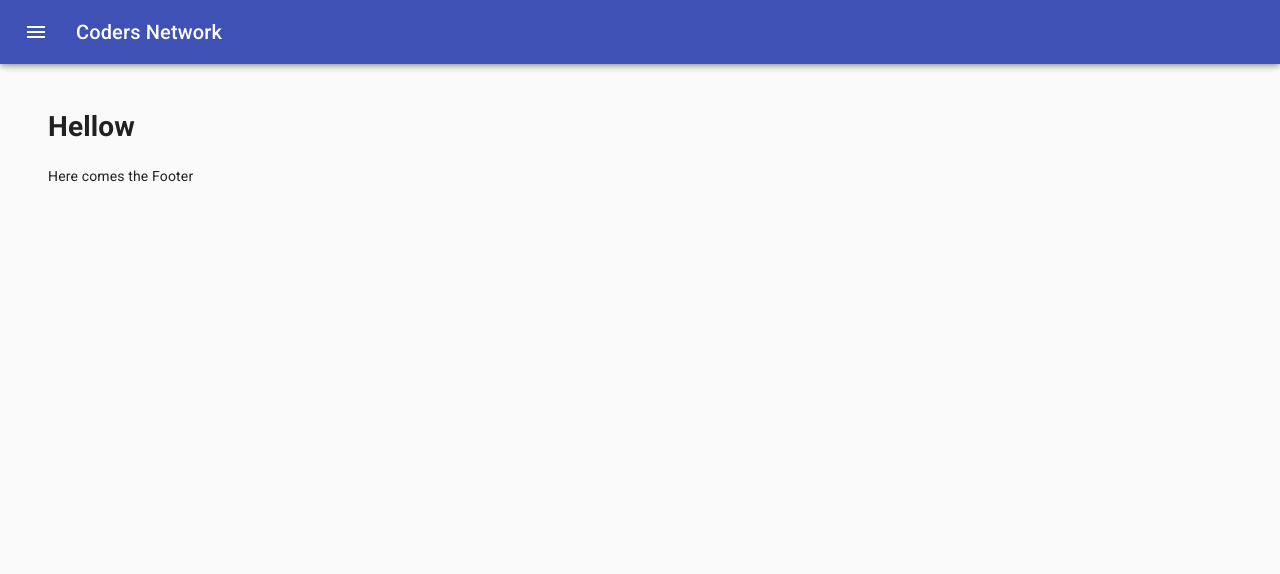
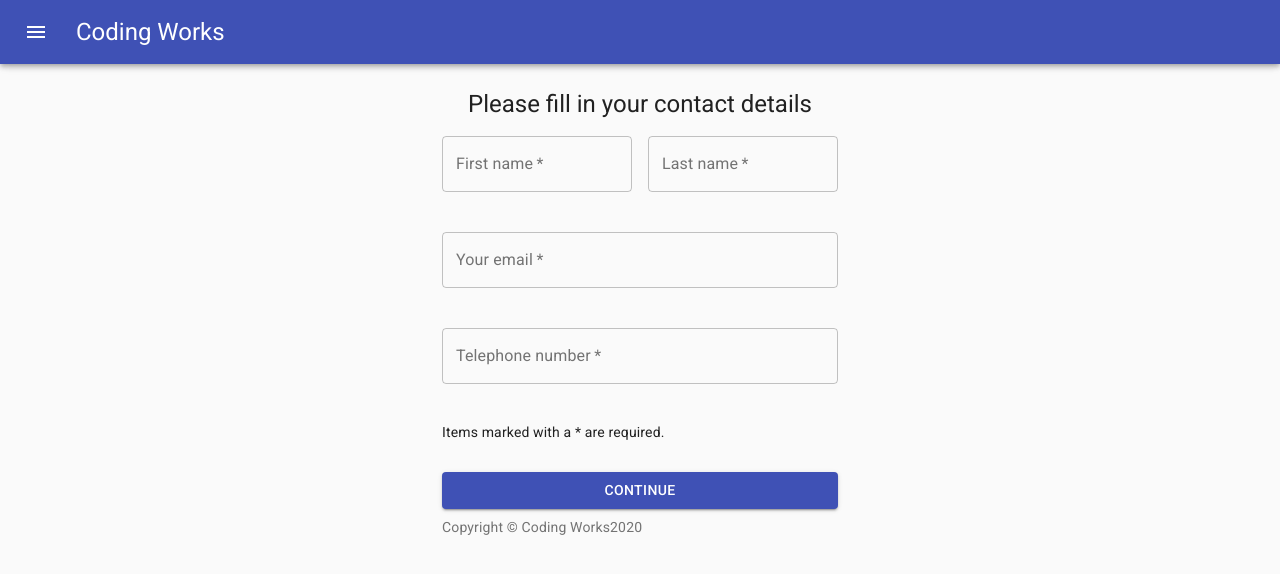
Before and after one commit to jhhest/codingworks-client, a React (Create React App) app in the folder react-app/: page /signup in a window 1280 px wide. Shown: the top 574 px of the page. Built offline with nearby package versions, Linux system fonts and the light colour scheme.

Commit message:
Added some steps to the signupform. When user is signup, the user will be guide through several steps. Not finished yet. But basics are working

```diff
--- a/react-app/src/App.js
+++ b/react-app/src/App.js
@@ -8,7 +8,7 @@ import Appbar from "./components/appbar/Appbar";
 import AppDrawer from "./components/drawer/AppDrawer";
 import Footer from "./components/Footer";
 import Login from "./pages/Login";
-import Signup from "./pages/signup";
+import Signup from "./pages/signup/Signup";
 import Welcome from "./pages/Welcome";
 
 export class App extends Component {
--- a/react-app/src/components/Footer.jsx
+++ b/react-app/src/components/Footer.jsx
@@ -1,11 +1,27 @@
 import React, { Component } from "react";
+import { Typography, Link, Container, Grid } from "@material-ui/core";
 
 export class Footer extends Component {
   render() {
     return (
-      <footer>
-        <p>Here comes the Footer</p>
-      </footer>
+      <Container maxWidth="xs">
+        <Grid container spacing={5}>
+          <Grid item>
+            <Typography
+              align="center"
+              variant="body2"
+              color="textSecondary"
+              align="center"
+            >
+              {"Copyright © "}
+              <Link color="inherit" href="#">
+                Coding Works
+              </Link>
+              {new Date().getFullYear()}
+            </Typography>
+          </Grid>
+        </Grid>
+      </Container>
     );
   }
 }
--- a/react-app/src/components/appbar/Appbar.jsx
+++ b/react-app/src/components/appbar/Appbar.jsx
@@ -22,8 +22,8 @@ const Appbar = ({ open, handleDrawerOpen }) => {
         >
           <MenuIcon />
         </IconButton>
-        <Typography variant="h6" noWrap>
-          Coders Network
+        <Typography variant="h5" noWrap>
+          Coding Works
         </Typography>
       </Toolbar>
     </AppBar>
--- a/react-app/src/pages/signup/Confirm.jsx
+++ b/react-app/src/pages/signup/Confirm.jsx
@@ -0,0 +1,14 @@
+import React, { Component } from "react";
+
+export class Confirm extends Component {
+  render() {
+    return (
+      <div>
+        <h1>Received Data</h1>
+        <p>Please check if we received the correct information.</p>
+      </div>
+    );
+  }
+}
+
+export default Confirm;
--- a/react-app/src/pages/signup/FormPersonalDetails.jsx
+++ b/react-app/src/pages/signup/FormPersonalDetails.jsx
@@ -0,0 +1,86 @@
+import {
+  Button,
+  Container,
+  Grid,
+  TextField,
+  Typography
+} from "@material-ui/core";
+import React, { Component } from "react";
+export class FormPersonalDetails extends Component {
+  continue = event => {
+    event.preventDefault();
+    this.props.nextStep();
+  };
+  previous = event => {
+    event.preventDefault();
+    this.props.prevStep();
+  };
+  render() {
+    const { values, handleChange } = this.props;
+    return (
+      <div>
+        <Container maxWidth="xs">
+          <Grid>
+            <Typography component="h1" variant="h5" align="center">
+              Please fill in your personal details.
+            </Typography>
+            <form>
+              <Grid item xs={12}>
+                <TextField
+                  label="Date of Birth"
+                  variant="outlined"
+                  onChange={handleChange("dateOfBirth")}
+                  defaultValue={values.dateOfBirth}
+                  type="date"
+                  required
+                  margin="normal"
+                  fullWidth
+                  InputLabelProps={{
+                    shrink: true
+                  }}
+                />
+              </Grid>
+              <Grid item xs={12}>
+                <TextField
+                  label="City"
+                  variant="outlined"
+                  onChange={handleChange("city")}
+                  defaultValue={values.city}
+                  required
+                  margin="normal"
+                  fullWidth
+                />
+                <Grid container spacing={2}>
+                  <Grid item xs={6}>
+                    <Button
+                      variant="contained"
+                      color="primary"
+                      // style={styles.button}
+                      onClick={this.continue}
+                      margin="normal"
+                    >
+                      next
+                    </Button>
+                  </Grid>
+                  <Grid item xs={6}>
+                    <Button
+                      variant="contained"
+                      color="primary"
+                      // style={styles.button}
+                      onClick={this.continue}
+                      margin="normal"
+                    >
+                      Previous
+                    </Button>
+                  </Grid>
+                </Grid>
+              </Grid>
+            </form>
+          </Grid>
+        </Container>
+      </div>
+    );
+  }
+}
+
+export default FormPersonalDetails;
--- a/react-app/src/pages/signup/FormUserDetails.jsx
+++ b/react-app/src/pages/signup/FormUserDetails.jsx
@@ -1,19 +1,102 @@
-import React, { Component } from "react";
-
-
+import {
+  Button,
+  Container,
+  Grid,
+  TextField,
+  Typography
+} from "@material-ui/core";
+import React, { Component, Fragment } from "react";
 export class FormUserDetails extends Component {
   continue = event => {
     event.preventDefault();
     this.props.nextStep();
   };
   render() {
-    const { values } = this.props;
+    const { values, handleChange } = this.props;
     return (
-        <div>
-            <h1> Hellow</h1>
-        </div>
+      <Fragment>
+        <Container maxWidth="xs">
+          <Grid>
+            <Typography component="h1" variant="h5" align="center">
+              Please fill in your contact details
+            </Typography>
+            <form>
+              <Grid container spacing={2}>
+                <Grid item xs>
+                  <TextField
+                    label="First name"
+                    variant="outlined"
+                    onChange={handleChange("firstName")}
+                    defaultValue={values.firstName}
+                    required
+                    margin="normal"
+                    autoComplete="fname"
+                  />
+                </Grid>
+                <Grid item xs>
+                  <TextField
+                    label="Last name"
+                    variant="outlined"
+                    onChange={handleChange("lastName")}
+                    defaultValue={values.lastName}
+                    required
+                    margin="normal"
+                    fullWidth
+                    autoComplete="lname"
+                  />
+                </Grid>
+                <Grid item xs={12}>
+                  <TextField
+                    label="Your email"
+                    variant="outlined"
+                    onChange={handleChange("email")}
+                    defaultValue={values.email}
+                    required
+                    margin="normal"
+                    fullWidth
+                    autoComplete="email"
+                  />
+                </Grid>
+                <Grid item xs={12}>
+                  <TextField
+                    label="Telephone number"
+                    variant="outlined"
+                    type="number"
+                    onChange={handleChange("telephoneNumber")}
+                    defaultValue={values.telephoneNumber}
+                    required
+                    margin="normal"
+                    fullWidth
+                  />
+                </Grid>
+                <Grid item xs={12}>
+                  <p>Items marked with a * are required.</p>
+                </Grid>
+                <Grid item xs={12}>
+                  <Button
+                    variant="contained"
+                    color="primary"
+                    // style={styles.button}
+                    onClick={this.continue}
+                    fullWidth
+                    margin="normal"
+                  >
+                    continue
+                  </Button>
+                </Grid>
+              </Grid>
+            </form>
+          </Grid>
+        </Container>
+      </Fragment>
     );
   }
 }
 
+const styles = {
+  button: {
+    margin: 15
+  }
+};
+
 export default FormUserDetails;
--- a/react-app/src/pages/signup/index.jsx
+++ b/react-app/src/pages/signup/Signup.jsx
@@ -1,5 +1,7 @@
 import React, { Component } from "react";
 import FormUserDetails from "./FormUserDetails";
+import FormPersonalDetails from "./FormPersonalDetails";
+import Confirm from "./Confirm";
 export class Signup extends Component {
   state = {
     step: 1,
@@ -58,13 +60,20 @@ export class Signup extends Component {
           <FormUserDetails
             nextStep={this.nextStep}
             handleChange={this.handleChange}
-            values={this.handleChange}
+            values={values}
           />
         );
       case 2:
-        return <h1>FormPersonalDetails</h1>;
+        return (
+          <FormPersonalDetails
+            nextStep={this.nextStep}
+            prevStep={this.prevStep}
+            handleChange={this.handleChange}
+            values={values}
+          />
+        );
       case 3:
-        return <h1>Confirm</h1>;
+        return <Confirm />;
       case 4:
         return <h1>succes</h1>;
     }
```
